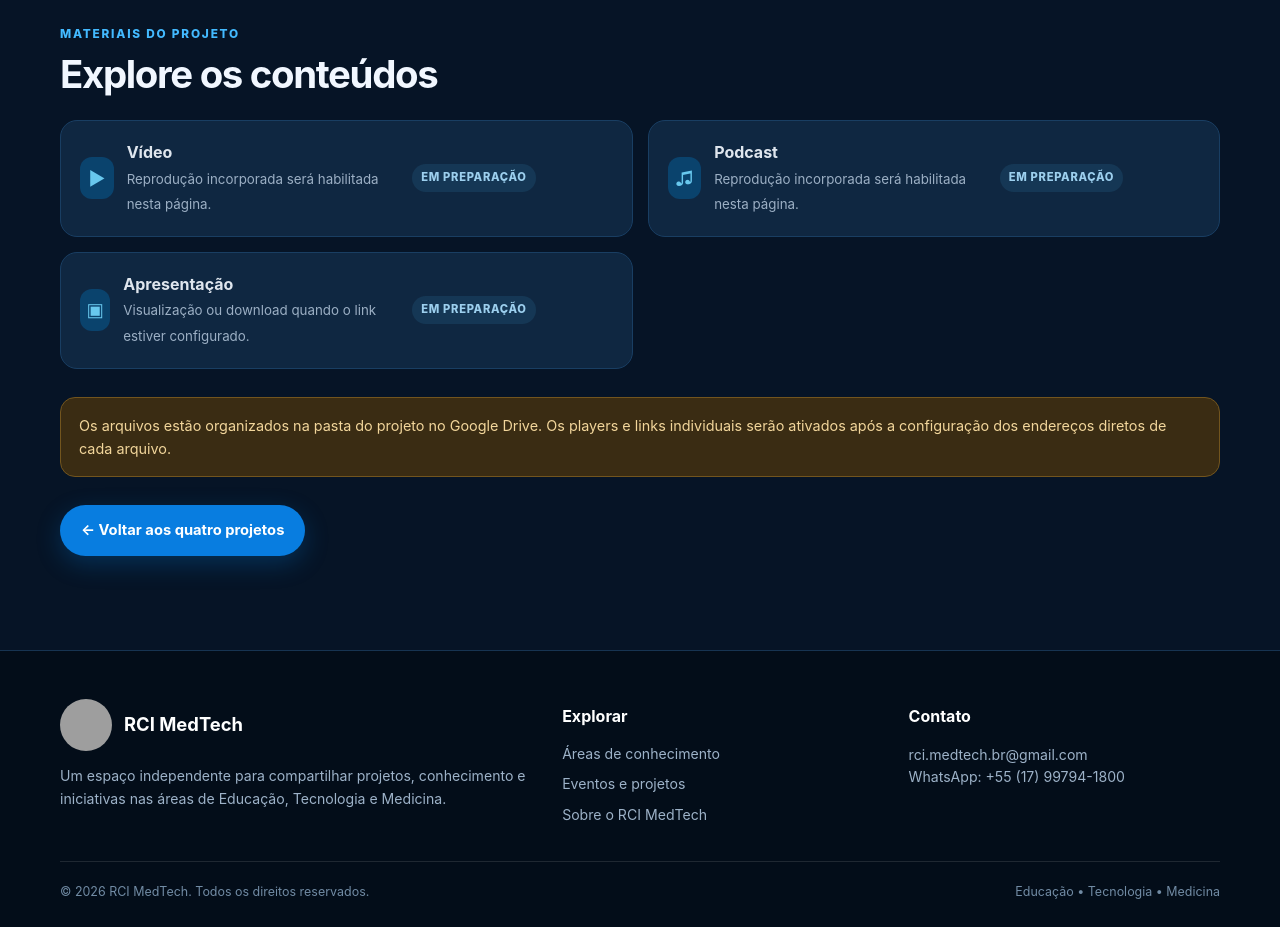
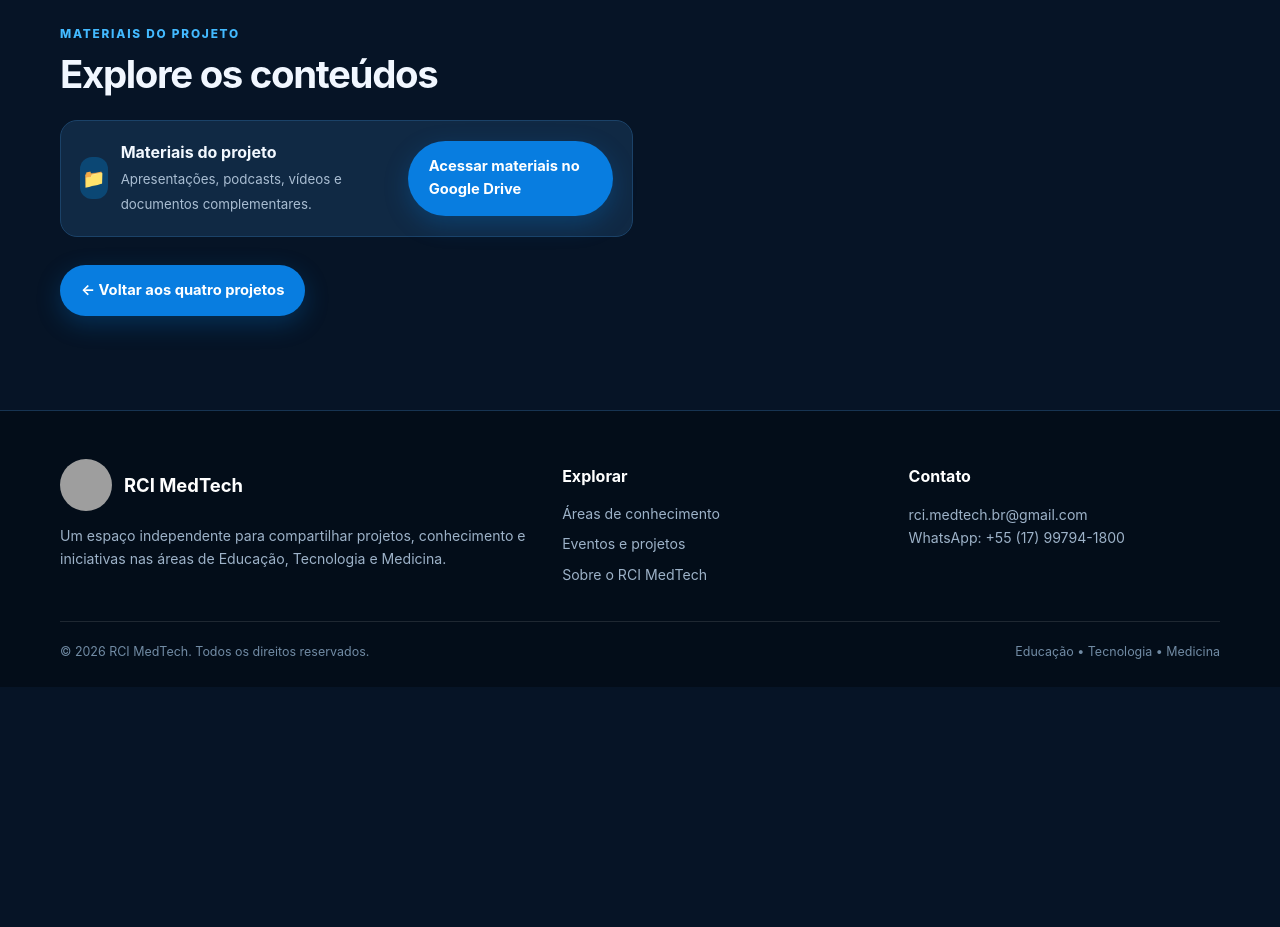
Before and after one commit to RCI-MEDTECH/rci-medtech.github.io, a plain HTML site: page eventos/senai-ceteps-2026/projetos/projeto-03.html in a window 1280 px wide. Shown: the part 880-1807 px from the top of the page. After the commit the page ends 1567 px from the top, so only its background shows below. Drawn offline with Linux system fonts and the light colour scheme; grey boxes are pictures that could not be loaded.

Commit message:
Refactor HTML structure and improve formatting

```diff
--- a/eventos/senai-ceteps-2026/projetos/projeto-03.html
+++ b/eventos/senai-ceteps-2026/projetos/projeto-03.html
@@ -1,15 +1,27 @@
+
 <!doctype html>
-<html lang="pt-BR"><head><meta charset="utf-8"><meta name="viewport" content="width=device-width, initial-scale=1">
+<html lang="pt-BR">
+<head>
+<meta charset="utf-8">
+<meta name="viewport" content="width=device-width, initial-scale=1">
 <meta name="description" content="Materiais do projeto Gota a Gota – Sustentabilidade Escolar — Exposição de Qualificação Profissional.">
-<title>Gota a Gota – Sustentabilidade Escolar | RCI MedTech</title><link rel="stylesheet" href="../../../assets/css/style.css"></head>
+<title>Gota a Gota – Sustentabilidade Escolar | RCI MedTech</title>
+<link rel="stylesheet" href="../../../assets/css/style.css">
+</head>
+
 <body>
 <header class="site-header">
   <div class="container nav-wrap">
     <a class="brand" href="../../../index.html" aria-label="RCI MedTech - início">
       <img src="../../../assets/img/logo-emblema.png" alt="Logotipo RCI MedTech" style="background:#102b4a;border-radius:50%;padding:3px">
-      <span><span class="brand-name">RCI MedTech</span><span class="brand-tag">EDUCAÇÃO • TECNOLOGIA • MEDICINA</span></span>
+      <span>
+        <span class="brand-name">RCI MedTech</span>
+        <span class="brand-tag">EDUCAÇÃO • TECNOLOGIA • MEDICINA</span>
+      </span>
     </a>
+
     <button class="menu-toggle" aria-label="Abrir menu" aria-expanded="false">☰</button>
+
     <nav class="nav" aria-label="Navegação principal">
       <a href="../../../index.html">Início</a>
       <a href="../../../index.html#areas">Áreas</a>
@@ -19,37 +31,101 @@
     </nav>
   </div>
 </header>
+
 <main>
-<section class="page-hero"><div class="container"><div class="breadcrumb"><a href="../../../index.html">Início</a> / <a href="../index.html">Exposição de Qualificação Profissional</a> / Gota a Gota – Sustentabilidade Escolar</div><div class="eyebrow">Exposição de Qualificação Profissional</div><h1>Gota a Gota – Sustentabilidade Escolar</h1><p>Conheça este projeto e consulte os materiais preparados para a exposição.</p></div></section>
-<section class="section"><div class="container">
+<section class="page-hero">
+  <div class="container">
+    <div class="breadcrumb">
+      <a href="../../../index.html">Início</a> /
+      <a href="../index.html">Exposição de Qualificação Profissional</a> /
+      Gota a Gota – Sustentabilidade Escolar
+    </div>
+    <div class="eyebrow">Exposição de Qualificação Profissional</div>
+    <h1>Gota a Gota – Sustentabilidade Escolar</h1>
+    <p>Conheça este projeto e consulte os materiais preparados para a exposição.</p>
+  </div>
+</section>
+
+<section class="section">
+  <div class="container">
+
     <img class="project-detail-banner" src="../../../assets/img/banner-gota-a-gota.png" alt="Gota a Gota – Sustentabilidade Escolar">
- <div class="kicker">Sobre o projeto</div><h2>Gota a Gota – Sustentabilidade Escolar</h2>
- <p class="section-intro">Esta página reúne os materiais deste projeto para consulta dos visitantes da Exposição de Qualificação Profissional.</p>
- <div style="height:28px"></div><div class="kicker">Materiais do projeto</div><h2>Explore os conteúdos</h2>
+
+    <div class="kicker">Sobre o projeto</div>
+    <h2>Gota a Gota – Sustentabilidade Escolar</h2>
+
+    <p class="section-intro">
+      Esta página reúne os materiais deste projeto para consulta dos visitantes da Exposição de Qualificação Profissional.
+    </p>
+
+    <div style="height:28px"></div>
+
+    <div class="kicker">Materiais do projeto</div>
+    <h2>Explore os conteúdos</h2>
+
     <div class="material-list" style="margin-top:24px">
-  <div class="material material-pending"><div class="material-icon">▶</div><div><strong>Vídeo</strong><small>Reprodução incorporada será habilitada nesta página.</small></div><span class="coming">Em preparação</span></div>
-  <div class="material material-pending"><div class="material-icon">♫</div><div><strong>Podcast</strong><small>Reprodução incorporada será habilitada nesta página.</small></div><span class="coming">Em preparação</span></div>
-  <div class="material material-pending"><div class="material-icon">▣</div><div><strong>Apresentação</strong><small>Visualização ou download quando o link estiver configurado.</small></div><span class="coming">Em preparação</span></div>
+      <div class="material">
+        <div class="material-icon">📁</div>
+        <div>
+          <strong>Materiais do projeto</strong>
+          <small>Apresentações, podcasts, vídeos e documentos complementares.</small>
         </div>
- <div class="notice" style="margin-top:28px">Os arquivos estão organizados na pasta do projeto no Google Drive. Os players e links individuais serão ativados após a configuração dos endereços diretos de cada arquivo.</div>
- <p style="margin-top:28px"><a class="btn btn-primary" style="background:var(--blue);color:#fff" href="../index.html">← Voltar aos quatro projetos</a></p>
-</div></section>
+        <a class="btn btn-primary"
+           style="background:var(--blue);color:#fff"
+           href="https://drive.google.com/drive/u/3/folders/1LmTeCKTy6OSEeTdtOgRAzOh7MesqV_Hi"
+           target="_blank"
+           rel="noopener noreferrer">
+          Acessar materiais no Google Drive
+        </a>
+      </div>
+    </div>
+
+    <p style="margin-top:28px">
+      <a class="btn btn-primary" style="background:var(--blue);color:#fff" href="../index.html">
+        ← Voltar aos quatro projetos
+      </a>
+    </p>
+
+  </div>
+</section>
 </main>
+
 <footer class="site-footer">
   <div class="container">
     <div class="footer-grid">
       <div>
-        <div class="footer-brand"><img src="../../../assets/img/logo-emblema.png" alt=""><strong>RCI MedTech</strong></div>
+        <div class="footer-brand">
+          <img src="../../../assets/img/logo-emblema.png" alt="">
+          <strong>RCI MedTech</strong>
+        </div>
         <p>Um espaço independente para compartilhar projetos, conhecimento e iniciativas nas áreas de Educação, Tecnologia e Medicina.</p>
       </div>
-      <div><h4>Explorar</h4><div class="footer-links">
+
+      <div>
+        <h4>Explorar</h4>
+        <div class="footer-links">
           <a href="../../../index.html#areas">Áreas de conhecimento</a>
           <a href="../../../eventos/senai-ceteps-2026/index.html">Eventos e projetos</a>
           <a href="../../../index.html#sobre">Sobre o RCI MedTech</a>
-      </div></div>
-      <div><h4>Contato</h4><p><a href="mailto:rci.medtech.br@gmail.com">rci.medtech.br@gmail.com</a><br><a href="https://wa.me/5517997941800" target="_blank" rel="noopener">WhatsApp: +55 (17) 99794-1800</a></p></div>
         </div>
-    <div class="footer-bottom"><span>© 2026 RCI MedTech. Todos os direitos reservados.</span><span>Educação • Tecnologia • Medicina</span></div>
+      </div>
+
+      <div>
+        <h4>Contato</h4>
+        <p>
+          <a href="mailto:rci.medtech.br@gmail.com">rci.medtech.br@gmail.com</a><br>
+          <a href="https://wa.me/5517997941800" target="_blank" rel="noopener">WhatsApp: +55 (17) 99794-1800</a>
+        </p>
+      </div>
+    </div>
+
+    <div class="footer-bottom">
+      <span>© 2026 RCI MedTech. Todos os direitos reservados.</span>
+      <span>Educação • Tecnologia • Medicina</span>
+    </div>
   </div>
 </footer>
-<script src="../../../assets/js/main.js"></script></body></html>
+
+<script src="../../../assets/js/main.js"></script>
+</body>
+</html>
```
Lines whose indentation alone changed are shown as unchanged.
